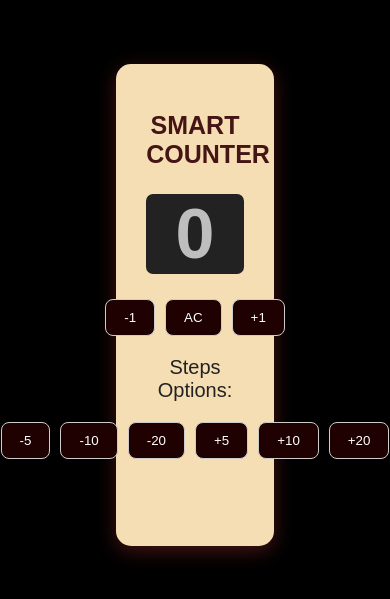
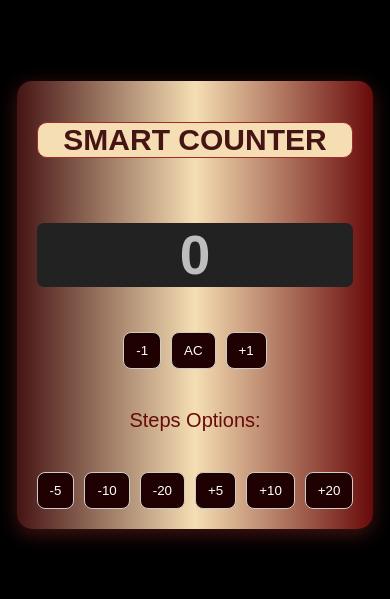
Before and after one commit to veeship-it/SMART-COUNTER, a plain HTML site: page index.html in a window 390 px wide. Shown: the part 117-716 px from the top of the page. Drawn offline with Linux system fonts and the light colour scheme.

Commit message:
responsiveness of the Smart-Counter and css uodated

```diff
--- a/style.css
+++ b/style.css
@@ -1,5 +1,10 @@
+* {
+    box-sizing: border-box;
+}
+
 body {
     margin: 0;
+    padding: 0;
     min-height: 100vh;
 
     display: flex;
@@ -11,23 +16,33 @@ body {
 }
 
 .card {
-    width: 25vw;
-    height: 50vh;
-    padding: 30px;
+    display: flex;
+    flex-direction: column;
+    gap: 20px;
+
+    width: 90%;
+    max-width: 400px;
+    min-height: 400px;
+
+    padding: 40px;
     text-align: center;
-    background-color: wheat;
+    background: linear-gradient(270deg, rgb(104, 10, 10), wheat,rgb(69, 20, 20));
     border-radius: 15px;
     box-shadow: 0 5px 20px rgb(69, 20, 20);
 }
 
 h1 {
-    font-size: 25px;
+    font-size: 30px;
     color: rgb(69, 20, 20);
-    font-weight: 900;
+    border-radius: 10px;
+    background-color: wheat;
+    font-weight: 800;
+    border: 1px solid brown;
 }
+
 p {
     font-size: 20px;
-    color: #222;
+    color: rgb(104, 10, 10);
     font-weight: 500;
 }
 
@@ -46,12 +61,10 @@ p {
     justify-content: center;
     gap: 10px;
     color: white;
-
 }
 
 button {
     padding: 10px 18px;
-
     border: 1px solid #ccc;
     border-radius: 8px;
     background-color: rgb(31, 1, 1);
@@ -67,3 +80,21 @@ button:hover {
     background-color: rgb(31, 1, 1);
     color: white;
 }
+
+
+/* SMALL SCREENS */
+@media (max-width: 600px) {
+    .card {
+        width: 100%;
+        padding: 20px;
+        margin: 20px;
+    }
+
+    #count-display {
+        font-size: 55px;
+    }
+
+    button {
+        padding: 10px 12px;
+    }
+}
```
